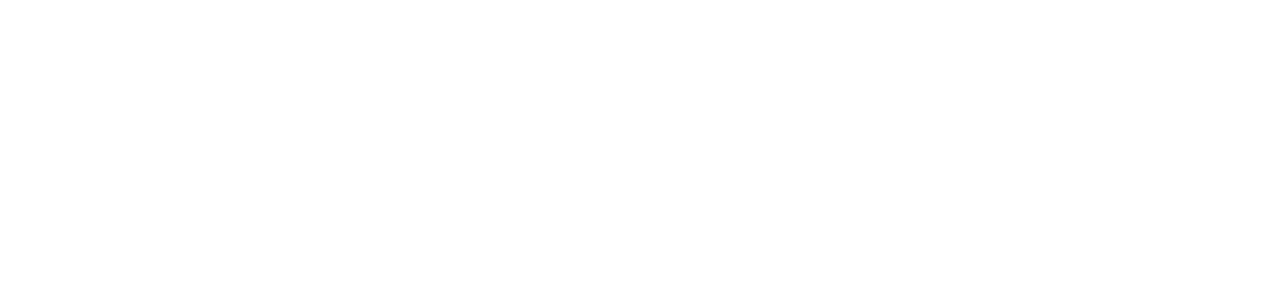
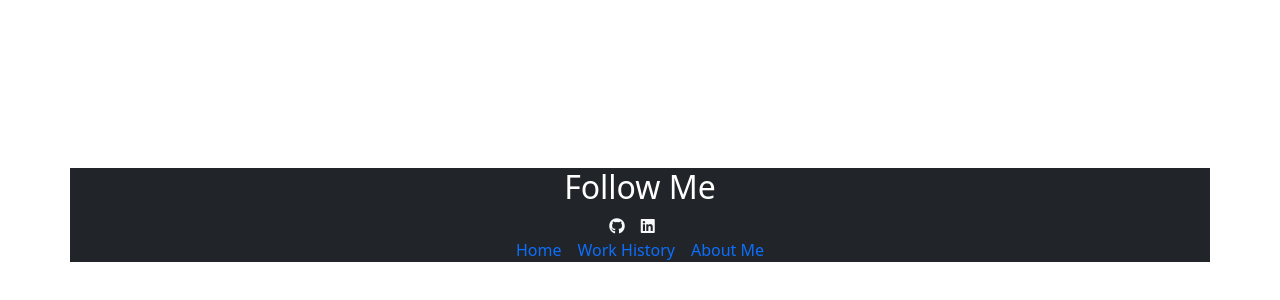
Before and after one commit to sanjit43/portfolio-client, a React (Create React App) app: page / in a window 1280 px wide. Shown: the part 1552-1852 px from the top of the page. After the commit the page ends 1814 px from the top, so only its background shows below. Built offline with nearby package versions, Linux system fonts and the light colour scheme; no server answers.

Commit message:
footer animation delete

```diff
--- a/src/Components/Footer/Footer.js
+++ b/src/Components/Footer/Footer.js
@@ -1,14 +1,11 @@
-import React, { useEffect } from 'react';
+import React from 'react';
 import { Link } from 'react-router-dom';
-import AOS from 'aos';
-import 'aos/dist/aos.css';
+
 
 const Footer = () => {
-    useEffect(() => {
-        AOS.init({ duration: 2000 })
-    }, [])
+
     return (
-        <div data-AOS="fade-up" className='container bg-dark mt-5 text-center'>
+        <div className='container bg-dark mt-5 text-center'>
             <h2 className='text-white'>Follow Me</h2>
             <a href='https://github.com/sanjit43/'><i className="fab fa-github text-light"></i></a>
             <a className='m-3' href='https://www.linkedin.com/in/sanjit-sarker-66848996/'><i className="fab fa-linkedin text-light"></i></a>
```
